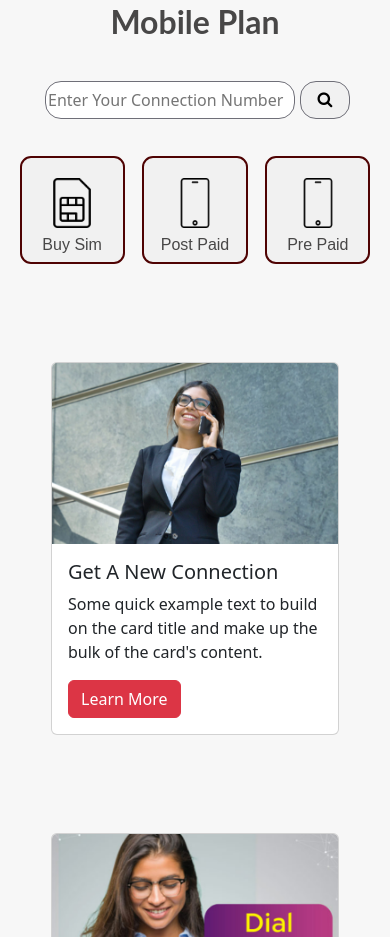
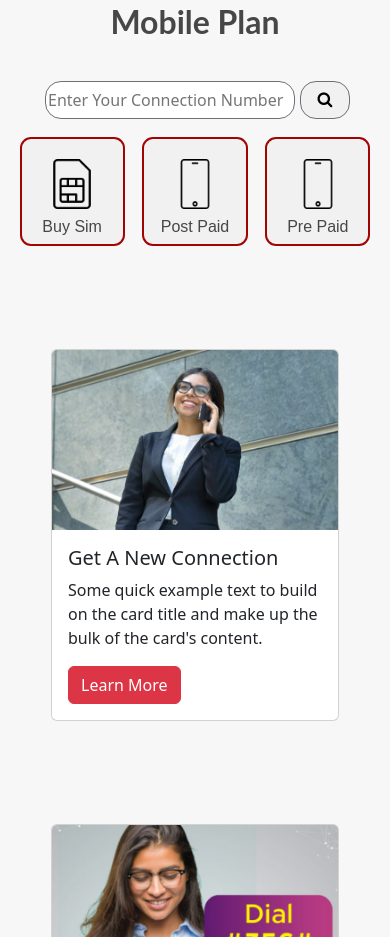
Before and after one commit to deshanrajamanthrie/Diolog-Custom-Care, a plain HTML site: page index.html in a window 390 px wide. Shown: the part 1999-2936 px from the top of the page. Drawn offline with Linux system fonts and the light colour scheme.

Commit message:
build wedb

```diff
--- a/assets/css/media.css
+++ b/assets/css/media.css
@@ -142,7 +142,7 @@
         flex-direction: column;
     }
     .card-system{
-        margin-top: 37px;
+        margin-top: 18px;
         width: 100%;
         height: 110px;
         display: flex;
@@ -152,7 +152,7 @@
     }
 
     .card-system>div{
-        border: 2px solid #4f0303;
+        border: 2px solid #a20303;
         width: 30%;
         height: 100%;
         border-radius: 11px;
@@ -278,6 +278,8 @@
         width: 80px;
     }
 
+    /*==========extra Image*/
+
 
 
 
--- a/index.html
+++ b/index.html
@@ -193,10 +193,9 @@
         </section>
 
     </section>
+</main>
 
-
-
-
+<main id="extra-image">
 
 
 </main>
```
